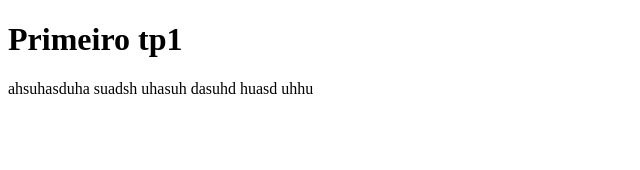
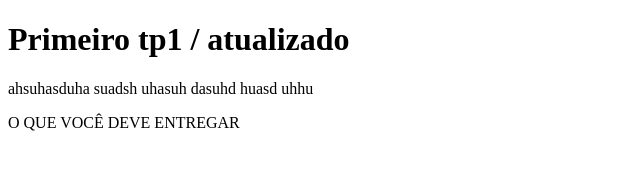
Before and after one commit to rodrigohailer/Engenharia-de-Software-III, a plain HTML site: page index.html in a window 1280 px wide. Shown: the whole page, without its empty margins (0-640 px from the left). Drawn offline with Linux system fonts and the light colour scheme.

Commit message:
Atualizado

```diff
--- a/index.html
+++ b/index.html
@@ -7,10 +7,12 @@
     <title>Engenharia de Software III - Github</title>
 </head>
 <body>
-    <h1>Primeiro tp1</h1>
+    <h1>Primeiro tp1 / atualizado</h1>
     <p>
         ahsuhasduha suadsh uhasuh dasuhd huasd uhhu
     </p>
 
+    <p>O QUE VOCÊ DEVE ENTREGAR</p>
+
 </body>
 </html>
```
